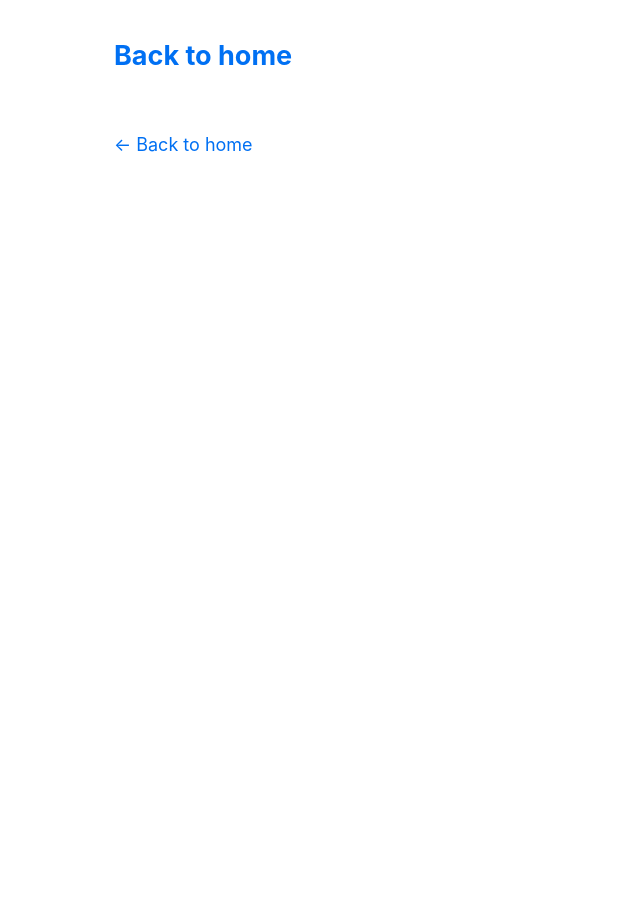
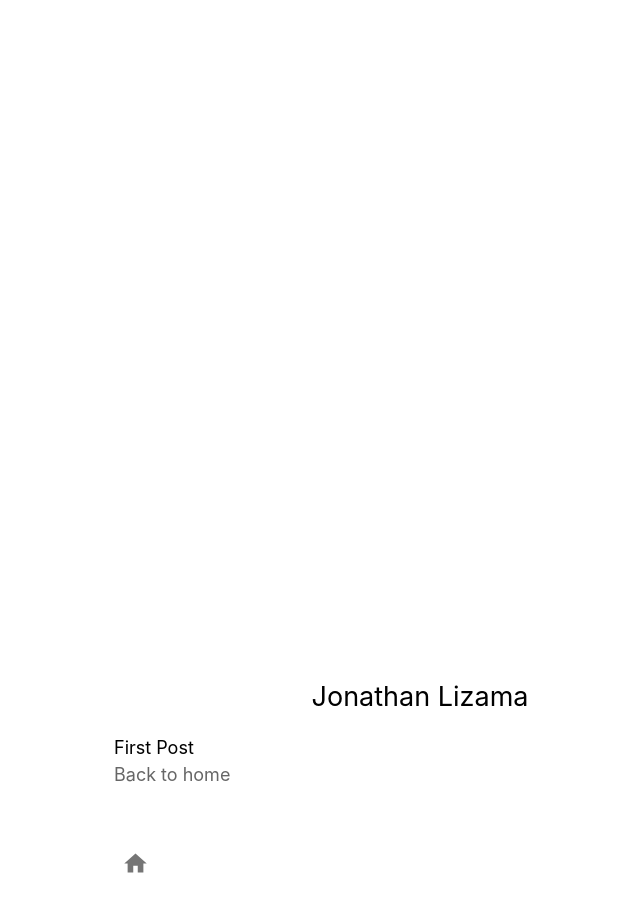
Before and after one commit to wavesco/next-blog, a Next.js app: page /posts/first-post in a window 1280 px wide. Shown: the part 302-1214 px from the top of the page, without its empty margins (220-860 px from the left). Before the commit the page ends 800 px from the top, so only its background shows below. Built offline with nearby package versions, Linux system fonts and the light colour scheme.

Commit message:
Preview (#3)
* Added Dark Mode

* Added Dark Mode Icon

* UI Changes

Changed and Repositioned Dark Mode Icon. Added Home Icon. Added Fade in Animation.

```diff
--- /dev/null
+++ b/components/button.js
@@ -0,0 +1,23 @@
+"use client"
+import React from 'react';
+import { useTheme } from "next-themes";
+import IconButton from '@mui/material/IconButton';
+import Brightness4Icon from '@mui/icons-material/Brightness4';
+import Brightness7Icon from '@mui/icons-material/Brightness7';
+
+const Button = () => {
+    const { systemTheme, theme, setTheme } = useTheme();
+
+    const currentTheme = theme === 'system' ? systemTheme : theme;
+
+    return (
+        <IconButton
+            onClick={() => currentTheme === "dark" ? setTheme('light') : setTheme("dark")}
+            className='bg-gray-800 dark:bg-gray-50 hover:bg-gray-600 dark:hover:bg-gray-300 transition-all duration-100 text-white dark:text-gray-800 rounded-full p-2 absolute bottom-32 right-32'
+        >
+            {currentTheme === "dark" ? <Brightness7Icon /> : <Brightness4Icon />}
+        </IconButton>
+    );
+}
+
+export default Button;
--- a/components/layout.js
+++ b/components/layout.js
@@ -3,12 +3,24 @@ import Image from 'next/image';
 import styles from './layout.module.css';
 import utilStyles from '../styles/utils.module.css';
 import Link from 'next/link';
+import HomeIcon from '@mui/icons-material/Home';
+import IconButton from '@mui/material/IconButton';
+import {Roboto} from "@next/font/google"
+import Button from '../components/button'
+import { motion } from "framer-motion"
+
+const roboto = Roboto({
+  weight:"900",
+  subsets:["latin"]
+})
+
 
 const name = 'Jonathan Lizama';
 export const siteTitle = 'Portfolio';
 
 export default function Layout({ children, home }) {
   return (
+    <motion.div animate={{ opacity: [0, .5, .75, 1]  }} transition={{ delay: .1 }} >
     <div className={styles.container}>
       <Head>
         <link rel="icon" href="/favicon.ico" />
@@ -25,13 +37,18 @@ export default function Layout({ children, home }) {
         <meta name="og:title" content={siteTitle} />
         <meta name="twitter:card" content="summary_large_image" />
       </Head>
+      <main className="flex items-left justify-left h-screen flex-col">
+        <h2 className={`${roboto.className} text-4xl sm:text-6xl md:text-9xl text-center text-gray-800`}></h2>
+        <h2 className={`${roboto.className} text-4xl sm:text-6xl md:text-9xl text-center text-white `}></h2>
+        <Button/>
+      </main>
       <header className={styles.header}>
         {home ? (
           <>
             <Image
               priority
               src="/images/profile.jpg"
-              className={utilStyles.borderCircle}
+              className={`${utilStyles.borderCircle} animate-fadeIn opacity-0 group-hover:opacity-100`}
               height={144}
               width={144}
               alt=""
@@ -44,7 +61,7 @@ export default function Layout({ children, home }) {
               <Image
                 priority
                 src="/images/profile.jpg"
-                className={utilStyles.borderCircle}
+                className={`${utilStyles.borderCircle} animate-fadeIn opacity-0 group-hover:opacity-100`}
                 height={108}
                 width={108}
                 alt=""
@@ -61,9 +78,14 @@ export default function Layout({ children, home }) {
       <main>{children}</main>
       {!home && (
         <div className={styles.backToHome}>
-          <Link href="/">← Back to home</Link>
+          <Link href="/">
+            <IconButton
+              className='bg-gray-800 dark:bg-gray-100 hover:bg-gray-600 dark:hover:bg-gray-300 transition-all duration-100 text-white dark:text-gray-800 rounded-full p-2'>
+        <HomeIcon />
+      </IconButton></Link>
         </div>
       )}
     </div>
+    </motion.div>
   );
 }
--- a/pages/_app.js
+++ b/pages/_app.js
@@ -1,5 +1,11 @@
 import '../styles/globals.css';
+import { AppProps } from 'next/app'
+import { ThemeProvider } from "next-themes"
 
 export default function App({ Component, pageProps }) {
-    return <Component {...pageProps} />;
+    return (
+        <ThemeProvider attribute="class">
+          <Component {...pageProps} />
+        </ThemeProvider>
+      )
 }
--- a/pages/index.js
+++ b/pages/index.js
@@ -26,10 +26,6 @@ export default function Home({ allPostsData }) {
           Feel free to reach out to me on {' '}
           <a href="https://www.linkedin.com/in/jonathan-lizama"> LinkedIn</a>.
         </p>
-        <p>
-          (This is a sample website - you’ll be building a site like this on{' '}
-          <a href="https://nextjs.org/learn">our Next.js tutorial</a>.)
-        </p>
       </section>
       <section className={`${utilStyles.headingMd} ${utilStyles.padding1px}`}>
         <h2 className={utilStyles.headingLg}>Blog</h2>
--- a/styles/globals.css
+++ b/styles/globals.css
@@ -1,3 +1,7 @@
+@tailwind base;
+@tailwind components;
+@tailwind utilities;
+
 html,
 body {
   padding: 0;
@@ -13,7 +17,7 @@ body {
 }
 
 a {
-  color: #0070f3;
+  color: #666666;
   text-decoration: none;
 }
 
@@ -25,3 +29,9 @@ img {
   max-width: 100%;
   display: block;
 }
+
+@layer base{
+  body {
+    @apply dark:bg-gray-800 bg-white
+  }
+}
--- /dev/null
+++ b/tailwind.config.js
@@ -0,0 +1,13 @@
+/** @type {import('tailwindcss').Config} */
+module.exports = {
+  content: [
+    './pages/**/*.{js,ts,jsx,tsx}',
+    './components/**/*.{js,ts,jsx,tsx}',
+    './app/**/*.{js,ts,jsx,tsx}',
+  ],
+  darkMode:"class",
+  theme: {
+    extend: {},
+  },
+  plugins: [],
+}
```
Also changed, not shown: package.json (+9 -0 lines), 1 other file (tests, documents, lock files or other folders).
